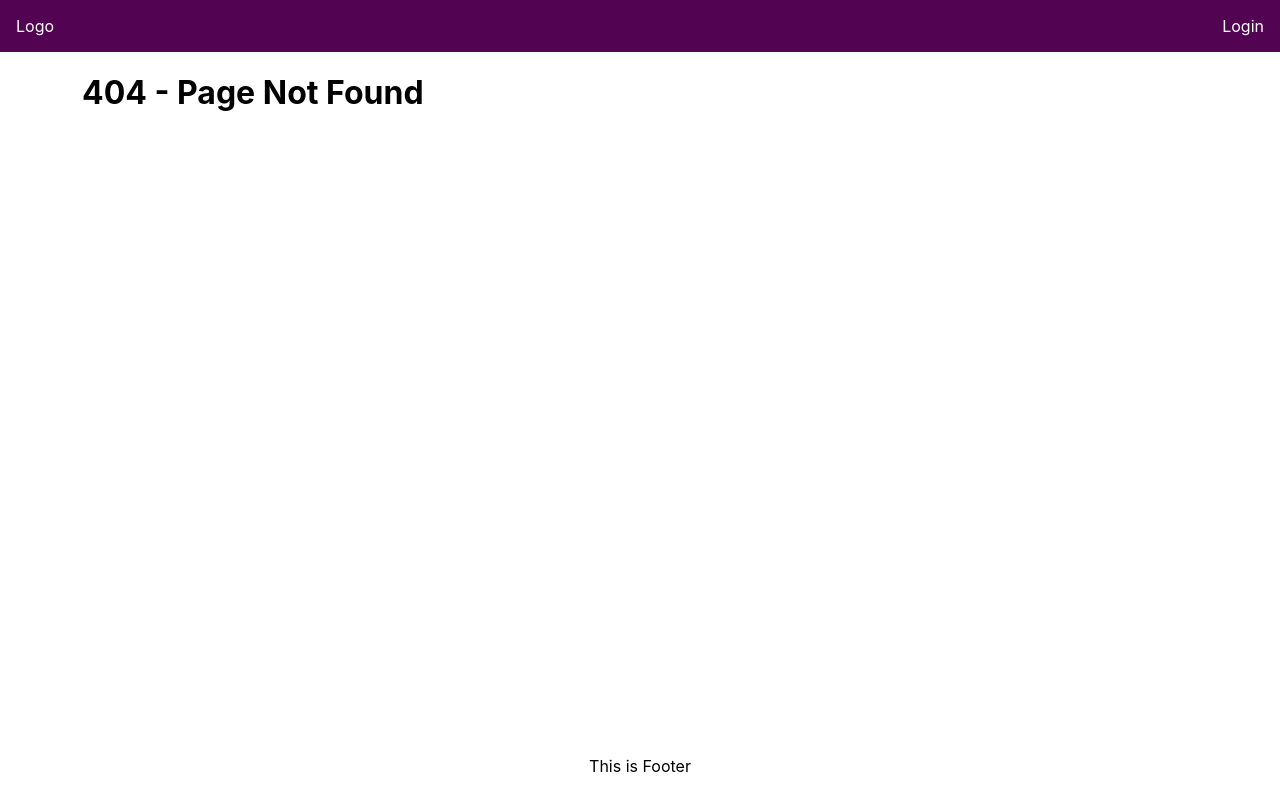
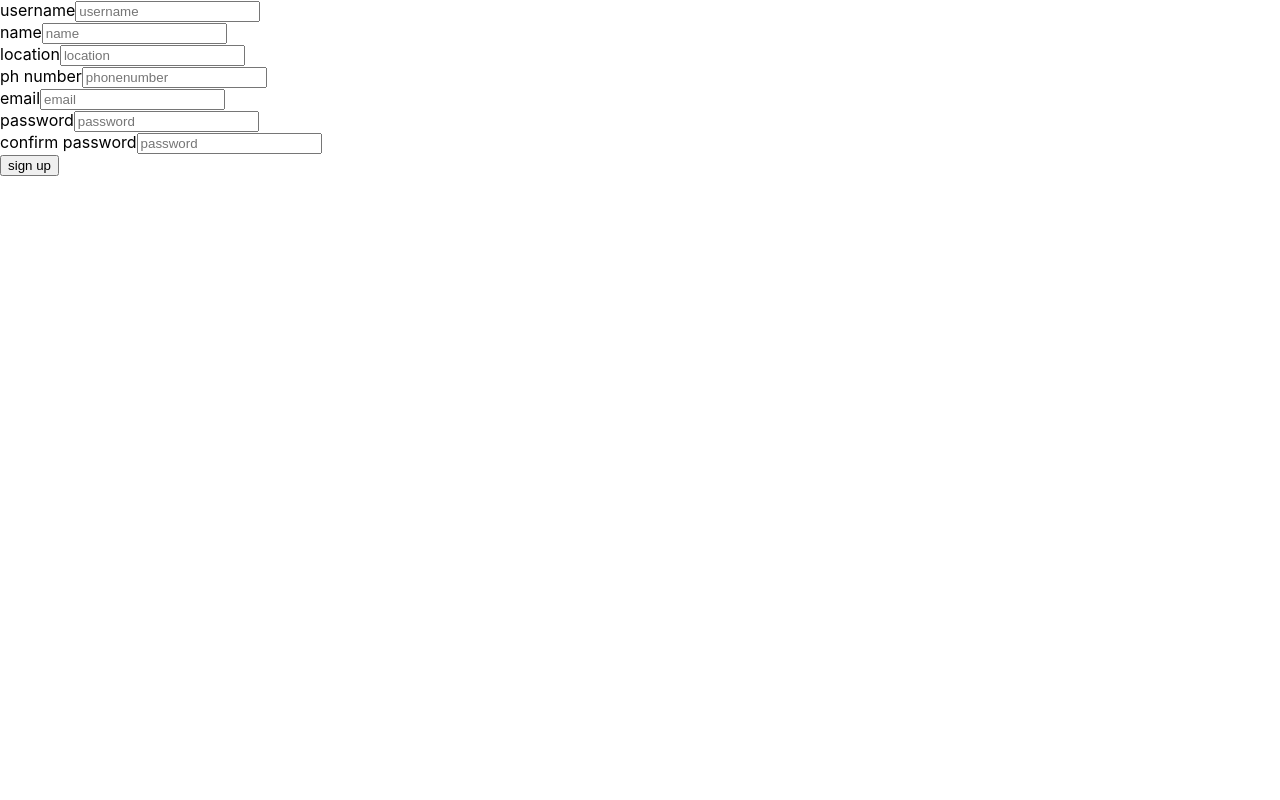
Before and after one commit to abhinav-18max/macebook-client, a Next.js app: page /registration in a window 1280 px wide. Before the commit this address had no page. Built offline with nearby package versions, Linux system fonts and the light colour scheme.

Commit message:
first commit

```diff
--- /dev/null
+++ b/pages/registration.js
@@ -0,0 +1,146 @@
+import Layout from '../components/Layout/layout'
+import SEO from '../components/seo'
+import{useState, useEffect} from 'react';
+const registration  =() => {
+   const {handleChange,values,handleSubmit} = useform();
+    return(
+        <div>
+            <form>
+
+                <div>
+                    <label htmlFor='username'>
+                        username
+                        <input type='text'
+                               name='username'
+                               placeholder ="username"
+                               value={values.username}
+                               onChange ={handleChange}
+                               />
+                    </label>
+                </div>
+                <div>
+                    <label htmlFor='name'>
+                      name
+                        <input type='text'
+                               name='name'
+                               placeholder ="name"
+                               value={values.name}
+                               onChange ={handleChange}
+                        />
+                    </label>
+                </div>
+                <div>
+                <label htmlFor='location'>
+                       location
+                        <input type='text'
+                               name='location'
+                               placeholder ="location"
+                               value={values.location}
+                               onChange ={handleChange}
+                        />
+                    </label>
+                </div>
+                <div>
+                    <label htmlFor='phone'>
+                       ph number
+                        <input type='text'
+                               name='phonenumber'
+                               placeholder ="phonenumber"
+                               value={values.phonenumber}
+                               onChange ={handleChange}
+                        />
+                    </label>
+                </div>
+                <div>
+                    <label htmlFor='email'>
+                        email
+                        <input type='text'
+                               name='email'
+                               placeholder ="email"
+                               value={values.email}
+                               onChange ={handleChange}
+                               />
+                    </label>
+                </div>
+                <div>
+                    <label htmlFor='password'>
+                        password
+                        <input type='password'
+                               name='password1'
+                               placeholder ="password"
+                               value={values.password1}
+                               onChange ={handleChange}
+                        />
+                    </label>
+                </div>
+                <div>
+                    <label htmlFor='password'>
+                        confirm password
+                        <input type='password'
+                               name='password2'
+                               placeholder ="password"
+                               value={values.password2}
+                               onChange ={handleChange}
+                        />
+                    </label>
+                </div>
+                <button  type='submit' onClick={handleSubmit}>
+                    sign up
+                </button>
+            </form>
+        </div>
+
+    )
+}
+const useform =()=>{
+    const [values,setValues] = useState({
+        username:'',
+        email:'',
+        location:'',
+        password1:'',
+        password2:''
+
+    });
+    const [error, setError]= useState({});
+    const [submit,setsubmit] = useState(false);
+    const handleChange =e =>{
+        const { name,value}=e.target;
+        if(values.password1!=values.password2){
+            return alert("password not the same")
+        }
+        else{
+            values.password =values.password1
+        }
+
+
+
+        setValues({
+            ...values,
+            [name]:value
+        });
+    };
+    const handleSubmit = async(e)=>{
+        e.preventDefault()
+        setsubmit(true);
+        const {name,value}=e.target;
+        let userdetails ={
+            ...values,
+            [name]:value
+        }
+
+
+        const res = await fetch(`${process.env.API}/registration`, {
+                method: 'POST',
+                headers: {'Content-Type': 'application/json'},
+                body: JSON.stringify(userdetails),
+                credentials: 'include'
+        })
+
+
+
+    }
+    return {handleChange,values,handleSubmit}
+};
+
+
+export default registration
```
